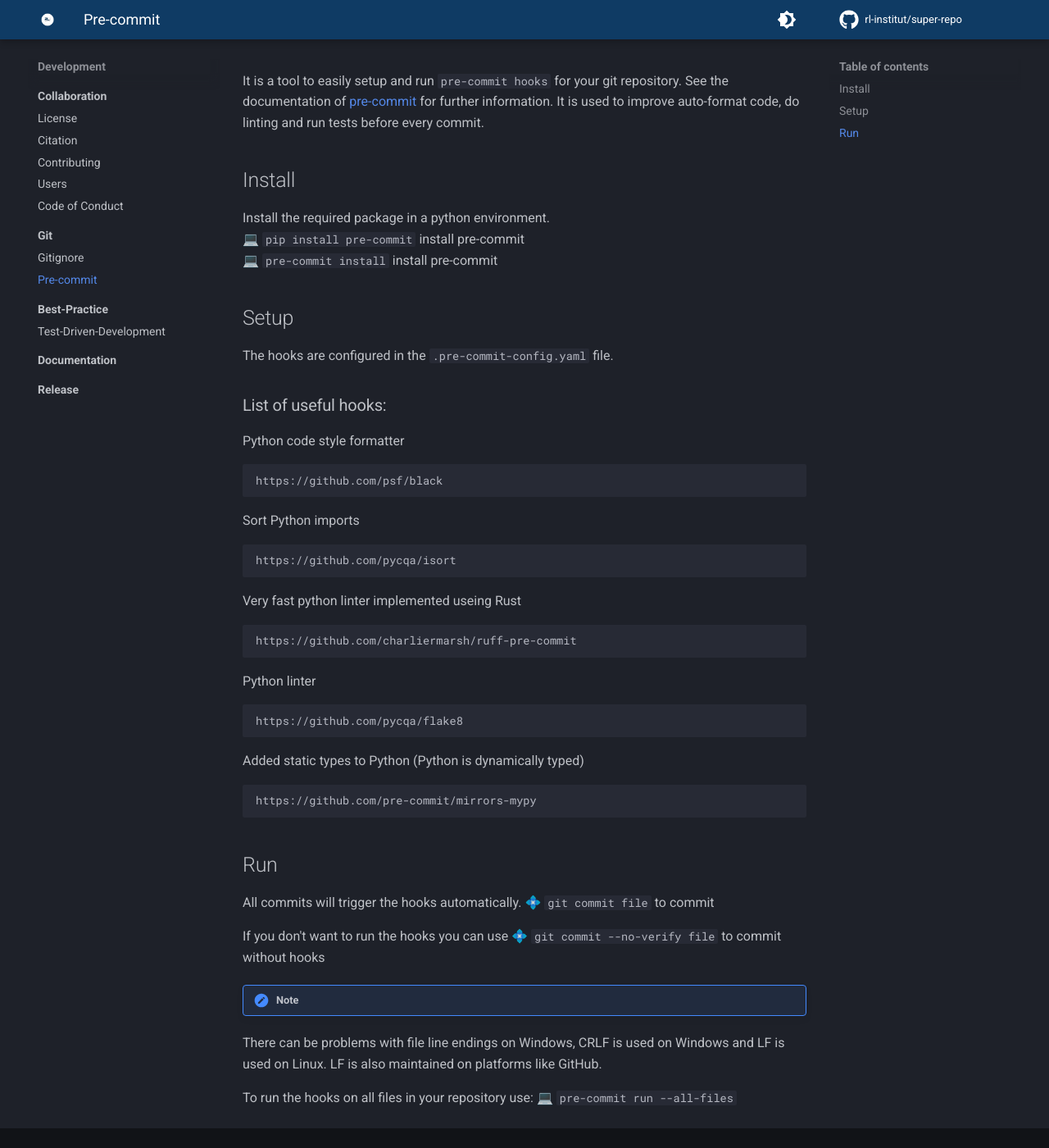
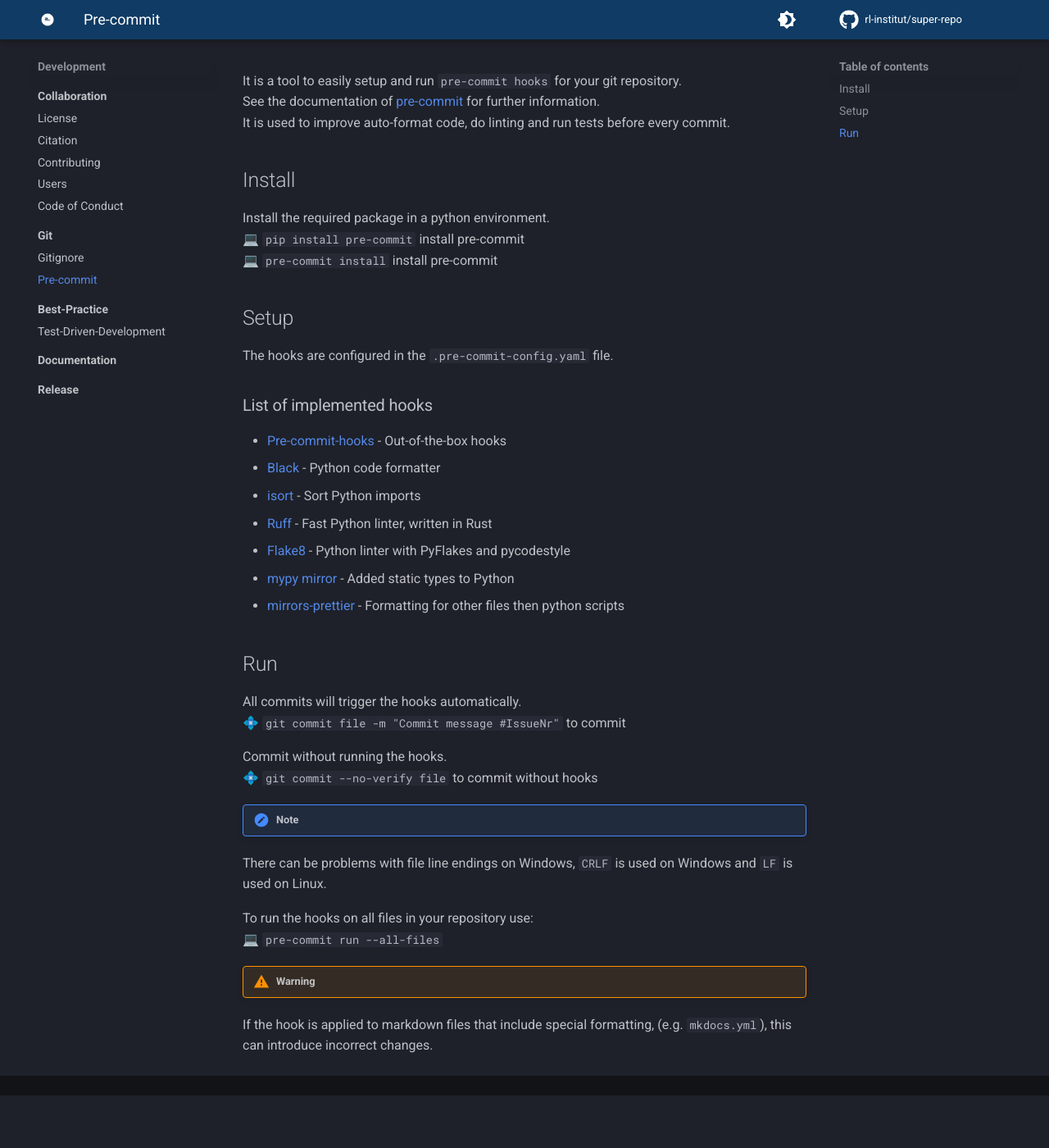
Before and after one commit to rl-institut/super-repo, an MkDocs documentation site: the page built from docs/development/git/pre-commit.md, in a window 1280 px wide and 1400 px high, scrolled down 134 px. Shown: the whole window at 82% size. Built offline with MkDocs 1.6.1 and Material for MkDocs 9.7.7, drawn with Linux system fonts in a browser that asks for light colours; comment, search, counter and statistics services are not loaded; the version menu is left out; after the commit the page ends 1470 px from its top, so only the background shows below that.

Commit message:
Update documentation #30

```diff
--- a/docs/development/git/pre-commit.md
+++ b/docs/development/git/pre-commit.md
@@ -1,7 +1,7 @@
 # Pre-commit
 
-It is a tool to easily setup and run `pre-commit hooks` for your git repository.
-See the documentation of [pre-commit](https://pre-commit.com/) for further information.
+It is a tool to easily setup and run `pre-commit hooks` for your git repository.<br>
+See the documentation of [pre-commit](https://pre-commit.com/) for further information.<br>
 It is used to improve auto-format code, do linting and run tests before every commit.
 
 ## Install
@@ -14,39 +14,30 @@ Install the required package in a python environment. <br>
 
 The hooks are configured in the `.pre-commit-config.yaml` file.
 
-### List of useful hooks:
+### List of implemented hooks
 
-Python code style formatter
-
-    https://github.com/psf/black
-
-Sort Python imports
-
-    https://github.com/pycqa/isort
-
-Very fast python linter implemented useing Rust
-
-    https://github.com/charliermarsh/ruff-pre-commit
-
-Python linter
-
-    https://github.com/pycqa/flake8
-
-Added static types to Python (Python is dynamically typed)
-
-    https://github.com/pre-commit/mirrors-mypy
+- [Pre-commit-hooks](https://github.com/pre-commit/pre-commit-hooks) - Out-of-the-box hooks
+- [Black](https://github.com/psf/black) - Python code formatter
+- [isort](https://github.com/pycqa/isort) - Sort Python imports
+- [Ruff](https://github.com/astral-sh/ruff-pre-commit) - Fast Python linter, written in Rust
+- [Flake8](https://github.com/pycqa/flake8) - Python linter with PyFlakes and pycodestyle
+- [mypy mirror](https://github.com/pre-commit/mirrors-mypy) - Added static types to Python
+- [mirrors-prettier](https://github.com/pre-commit/mirrors-prettier) - Formatting for other files then python scripts
 
 ## Run
 
-All commits will trigger the hooks automatically.
-💠 `git commit file` to commit
+All commits will trigger the hooks automatically.<br>
+💠 `git commit file -m "Commit message #IssueNr"` to commit
 
-If you don't want to run the hooks you can use
+Commit without running the hooks.<br>
 💠 `git commit --no-verify file` to commit without hooks
 
 !!! Note
-There can be problems with file line endings on Windows, CRLF is used on Windows and LF is used on Linux.
-LF is also maintained on platforms like GitHub.
+There can be problems with file line endings on Windows, `CRLF` is used on Windows and `LF` is used on Linux.
 
-To run the hooks on all files in your repository use:
+To run the hooks on all files in your repository use:<br>
 💻 `pre-commit run --all-files`
+
+!!! Warning
+If the hook is applied to markdown files that include special formatting,
+(e.g. `mkdocs.yml`), this can introduce incorrect changes.
```
